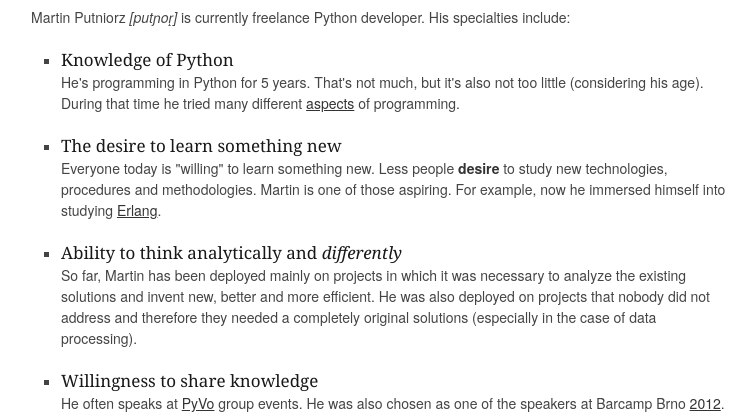
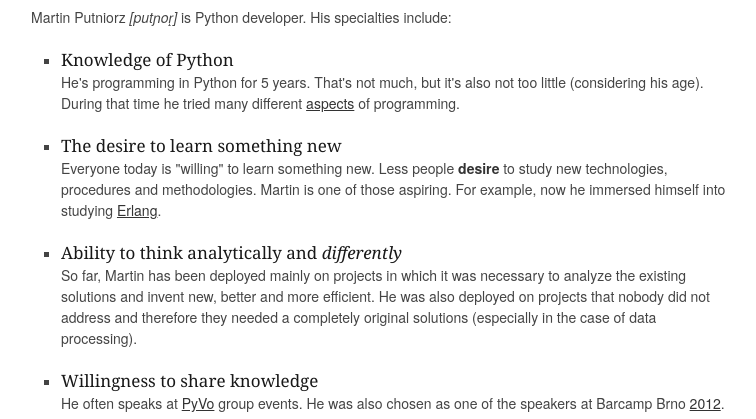
Before and after one commit to sputnikus/cover-letter, a Flask app: page / in a window 1280 px wide. Shown: the part 302-721 px from the top of the page, without its empty margins (379-1135 px from the left). Run offline with Flask 2, Linux system fonts and the light colour scheme.

Commit message:
English text actualization

```diff
--- a/templates/english.html
+++ b/templates/english.html
@@ -23,7 +23,7 @@
         <hr class="large"/>
         <div class="doc-section" id="Who">
             <h3>Who is he?</h3>
-            <p>Martin Putniorz <em>[putɲor̝]</em> is currently freelance Python developer. His specialties include:</p>
+            <p>Martin Putniorz <em>[putɲor̝]</em> is Python developer. His specialties include:</p>
             <ul class="square">
                 <li>
                     <h5>Knowledge of Python</h5>
```
